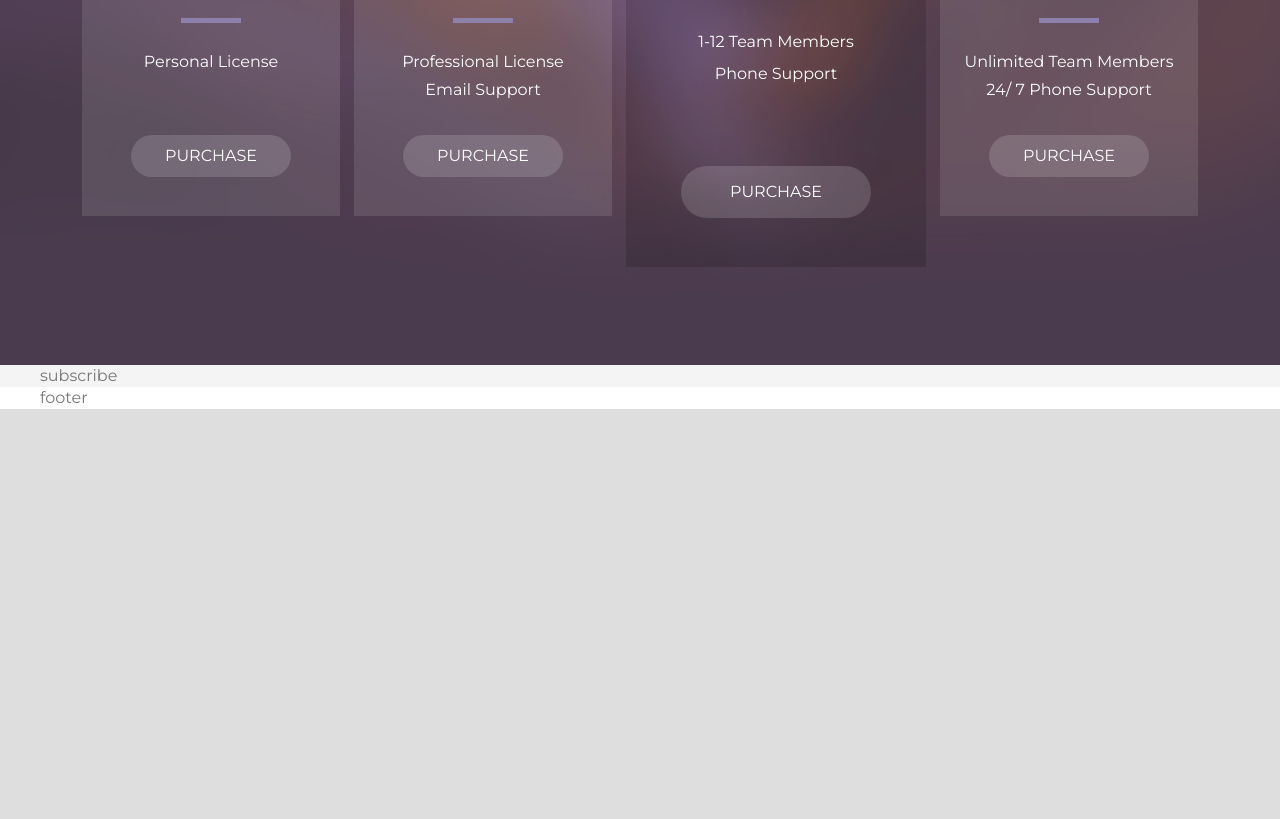
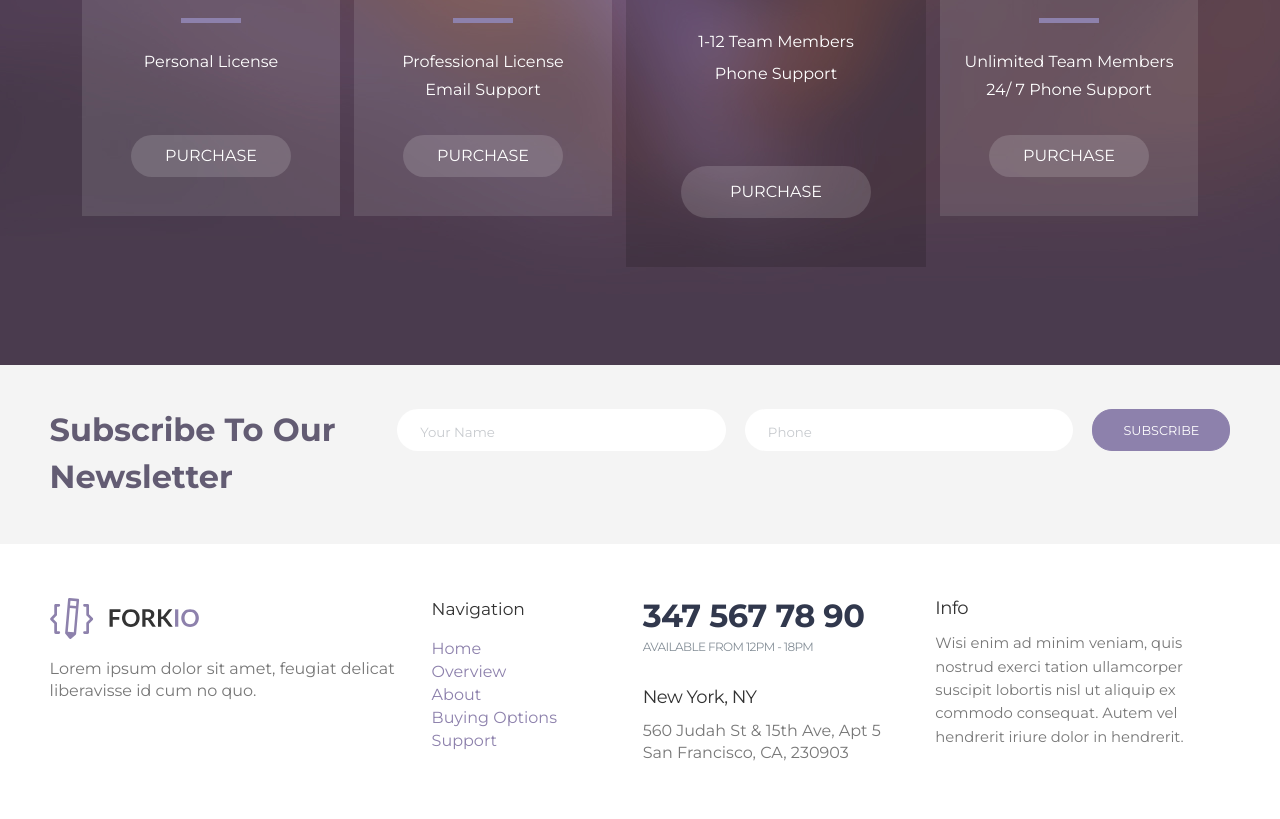
Before and after one commit to gen-a/step-project-forkio, a website: page src/index.html in a window 1280 px wide. Shown: the part 3784-4603 px from the top of the page. Before the commit the page ends 4193 px from the top, so only its background shows below. Drawn offline with Linux system fonts and the light colour scheme; files that its build step writes are made by us from their sources; files whose address does not match are found by name.

Commit message:
SubscribeForm and Footer layout

```diff
--- a/gulp-tasks/compile-css.js
+++ b/gulp-tasks/compile-css.js
@@ -14,9 +14,9 @@ module.exports = function(options){
 
 			return stream(
 				gulp.src(options.src),
+                $.sass({sourceComments: 'map'}),
 				$.if(isDevelopment, $.sourcemaps.init()),
 				//$.cached(options.cacheName),
-				$.sass(),
 				$.autoprefixer({ browsers: autoprefixBrowsers }),
 				//$.remember(options.cacheName),
 				$.base64({
--- /dev/null
+++ b/src/components/Footer/Footer.scss
@@ -0,0 +1,146 @@
+.Footer {
+  box-sizing: border-box;
+  display: flex;
+  flex-wrap: wrap;
+  justify-content: space-between;
+  padding-top: 27px;
+
+  @include respond-to-screen(sm) {
+    padding: 27px 18px;
+  }
+  @include respond-to-screen(md) {
+    padding: 54px 0;
+  }
+  @include respond-to-screen(lg) {
+    padding: 54px 0;
+  }
+
+  &-About{
+    box-sizing: border-box;
+    margin-bottom: 29px;
+
+    @include respond-to-screen(md) {
+      flex: 0 0 46%;
+      margin:0 2% 82px 2%;
+
+    }
+    @include respond-to-screen(lg) {
+      flex: 0 0 29.93%;
+      margin:0 0.8%;
+
+    }
+  }
+
+  &-Logo {
+
+    display: block;
+    height: 41px;
+    margin-bottom: 19px;
+    overflow: hidden;
+
+    &Img {
+      @include respond-to-screen(xs) {
+        position: relative;
+        left: -56px;
+      }
+    }
+  }
+
+  &-Navigation {
+    box-sizing: border-box;
+    margin-bottom: 28px;
+
+    @include respond-to-screen(md) {
+      flex: 0 0 46%;
+      margin:0 2%;
+
+    }
+
+    @include respond-to-screen(lg) {
+      flex: 0 0 15.69%;
+      margin:0 0.8%;
+
+    }
+
+    &Title {
+      color: #323232;
+      font-size: 1.07em;
+      line-height: 1.25em;
+      margin-bottom: 17px;
+    }
+    &Entries {
+
+    }
+    &Entry {
+      color: #8d81ac;
+      display: block;
+      line-height: 1.44em;
+    }
+  }
+
+  &-Contacts {
+    box-sizing: border-box;
+    margin-bottom: 32px;
+
+    @include respond-to-screen(md) {
+      flex: 0 0 46%;
+      margin:0 2%;
+    }
+    @include respond-to-screen(lg) {
+      flex: 0 0 22.49%;
+      margin:0 0.8%;
+
+    }
+    &Phone {
+      color: #31384d;
+      font-size: 2em;
+      font-weight: 700;
+      letter-spacing: -0.5px;
+      line-height: 1.125em;
+      margin-bottom: 6px;
+
+      &Notice {
+        color: #848e97;
+        font-size: .75em;
+        letter-spacing: -0.6px;
+        line-height: 1.125em;
+        margin-bottom: 33px;
+      }
+    }
+    &City {
+      color: #323232;
+      font-size: 1.125em;
+      letter-spacing: -0.5px;
+      line-height: 1.125em;
+      margin-bottom: 13px;
+    }
+    &Address {
+      line-height: 1.4em;
+    }
+  }
+
+  &-Info {
+    box-sizing: border-box;
+    margin-bottom: 10px;
+
+    @include respond-to-screen(md) {
+      margin:0 2%;
+      flex: 0 0 46%;
+    }
+    @include respond-to-screen(lg) {
+      margin:0 0.8%;
+      flex: 0 0 24.59%;
+    }
+    &Title {
+      color: #323232;
+      font-size: 1.125em;
+      letter-spacing: -0.5px;
+      line-height: 1.125em;
+      margin-bottom: 14px;
+    }
+    &Text {
+      font-size: .925em;
+      line-height: 1.575em;
+    }
+  }
+}
--- a/src/components/Page/Page.scss
+++ b/src/components/Page/Page.scss
@@ -7,9 +7,11 @@
 '../FeedbackCard/FeedbackCard',
 '../SocialButtons/SocialButtons',
 '../PeopleTalking/PeopleTalking',
-        '../SubscriptionPricing/SubscriptionPricing';
+'../SubscriptionPricing/SubscriptionPricing',
+'../Subscribe/Subscribe',
+'../Footer/Footer';
 
-.Page{
+.Page {
   overflow: hidden;
-	background:white;
+  background: white;
 }
--- a/src/components/PeopleTalking/PeopleTalking.scss
+++ b/src/components/PeopleTalking/PeopleTalking.scss
@@ -68,11 +68,8 @@
     margin-bottom: 22px;
 
     @include respond-to-screen(md,lg) {
-      flex-basis: 300px;
-      flex-grow: 0;
-      flex-shrink: 0;
+      flex: 0 0 300px;
       margin: 0 auto 36px auto;
-      width:300px;
     }
 
     @include respond-to-screen(lg) {
--- /dev/null
+++ b/src/components/Subscribe/Subscribe.scss
@@ -0,0 +1,108 @@
+.Subscribe {
+
+  padding: 17px 0 20px 0;
+
+  @include respond-to-screen(sm) {
+    padding: 36px 0 35px 0;
+  }
+  @include respond-to-screen(md) {
+    padding: 7px 0 20px 0;
+  }
+  @include respond-to-screen(lg) {
+    padding: 34px 0 36px 0;
+  }
+
+  &-Title {
+    color: #635c73;
+    font-family: $font-family-monserrat;
+    font-size: 1.5em;
+    font-weight: bold;
+    letter-spacing: 0;
+    line-height: 1.45em;
+    margin-bottom: 23px;
+    padding: 0.25em 0;
+    text-align: center;
+
+    @include respond-to-screen(sm) {
+      font-size: 1.75em;
+      line-height: 1.45em;
+      margin-bottom: 33px;
+    }
+    @include respond-to-screen(md) {
+      flex: 1 1 100%;
+      font-size: 2em;
+      line-height: 1.45em;
+      margin-bottom: 0;
+    }
+    @include respond-to-screen(lg) {
+      flex:1 1 27%;
+      font-size: 2em;
+      line-height: 1.45em;
+      margin: 0 0.8%;
+      text-align:left;
+    }
+  }
+  &-Form {
+    align-items: flex-start;
+    align-content: flex-start;
+    flex-wrap: wrap;
+    display:flex;
+    justify-content: space-between;
+    margin-top: 0;
+    width:100%;
+
+    &Input {
+      background: white;
+      border: 0;
+      border-radius: 21px;
+      box-sizing: border-box;
+      display: block;
+      height: 42px;
+      outline: none;
+      padding: 5px 23px 0 23px;
+      margin: 14px auto;
+      width: 100%;
+
+      &::placeholder {
+        font-family: $font-family-monserrat;
+        color: #c8cbcf;
+      }
+
+      @include respond-to-screen(sm) {
+        max-width: 300px;
+      }
+
+      @include respond-to-screen(md) {
+        flex: 1 146%;
+        margin:10px 2%;
+      }
+      @include respond-to-screen(lg) {
+        flex: 1 1 27%;
+        margin:10px 0.8%;
+      }
+
+
+    }
+    &Button {
+      display: block;
+      margin: 23px auto;
+      font-size: 0.8em;
+      font-weight: normal;
+      height:42px;
+      padding:0 30px;
+      text-transform: uppercase;
+
+      @include respond-to-screen(sm) {
+        margin: 15px auto;
+      }
+      @include respond-to-screen(md) {
+        margin: 14px auto;
+        flex: 0 0 auto;
+      }
+      @include respond-to-screen(lg) {
+        flex:0 0 11%;
+        margin: 10px 0.8%;
+      }
+    }
+  }
+}
--- a/src/components/SubscriptionPricing/SubscriptionPricing.scss
+++ b/src/components/SubscriptionPricing/SubscriptionPricing.scss
@@ -1,20 +1,16 @@
 .SubscriptionPricing {
 
   background: #4b3b4e url(../img/subscription-pricing-background.jpg) 50% 50% no-repeat;
-  padding-bottom: 93px;
-  padding-top: 41px;
+  padding: 41px 0 93px 0;
 
   @include respond-to-screen(sm) {
-    padding-bottom: 96px;
-    padding-top: 55px;
+    padding: 55px 0 96px 0;
   }
   @include respond-to-screen(md) {
-    padding-bottom: 101px;
-    padding-top: 46px;
+    padding: 46px 0 46px 0;
   }
   @include respond-to-screen(lg) {
-    padding-bottom: 91px;
-    padding-top: 39px;
+    padding: 39px 0 91px 0;
   }
 
   &-Title {
@@ -22,7 +18,7 @@
     font-family: $font-family-monserrat;
     font-size: 1.7em;
     font-weight: bold;
-    letter-spacing: 0px;
+    letter-spacing: 0;
     line-height: 1.5em;
     margin-bottom: 33px;
     padding: 0.25em 0;
@@ -57,6 +53,13 @@
     flex-wrap: wrap;
     justify-content: center;
 
+    @include respond-to-screen(lg) {
+      flex-wrap: nowrap;
+    }
+    @include respond-to-screen(md) {
+      margin:0 auto;
+      max-width:700px;
+    }
   }
   &-Card {
 
@@ -175,7 +178,7 @@
       }
 
       @include respond-to-screen(md) {
-        margin:7px 0;
+        margin:35px 0;
       }
       @include respond-to-screen(lg) {
         margin: 7px 7px;
--- a/src/index.html
+++ b/src/index.html
@@ -406,11 +406,12 @@
             </div>
             <div class="PeopleTalking-Notice">
                 <div class="PeopleTalking-NoticeText">
-                    Duis lobortis arcu sed arcu tincidunt feugiat. Nulla nisi mauris, facilisis vitae aliquet id, imperdiet
+                    Duis lobortis arcu sed arcu tincidunt feugiat. Nulla nisi mauris, facilisis vitae aliquet id,
+                    imperdiet
                     quis nibh. Donec eget elit eu libero tincidunt consequat nec elementum orci. Cum sociis natoque
                     penatibus et magnis dis parturient montes, nascetur ridiculus mus.
                 </div>
-                <div  class="PeopleTalking-NoticeSeparator"></div>
+                <div class="PeopleTalking-NoticeSeparator"></div>
             </div>
 
         </div>
@@ -464,7 +465,6 @@
                 </div>
 
 
-
                 <div class="SubscriptionPricing-Card SubscriptionPricing-Card_isFeatured">
 
                     <div class="SubscriptionPricing-CardTitle">
@@ -512,14 +512,72 @@
             </div>
         </div>
     </div>
-    <div class="Section Section_background_light">
+    <div class="Section Section_background_light Subscribe">
         <div class="Page-ContentContainer">
-            subscribe
+            <div class="Subscribe-Form">
+                <div class="Subscribe-Title">
+                    Subscribe To Our Newsletter
+                </div>
+                <input placeholder="Your Name" class="Subscribe-FormInput"/>
+                <input placeholder="Phone" class="Subscribe-FormInput"/>
+                <button class="Subscribe-FormButton Button">
+                    Subscribe
+                </button>
+            </div>
         </div>
     </div>
     <div class="Section Section_background_lightest">
         <div class="Page-ContentContainer">
-            footer
+            <div class="Footer">
+                <div class="Footer-About">
+                    <div class="Footer-Logo">
+                        <img src="img/logo_colored.svg" width="149" height="41" class="Footer-LogoImg"/>
+                    </div>
+                    <div class="Footer-Text">
+                        Lorem ipsum dolor sit amet, feugiat delicat liberavisse id cum no quo.
+                    </div>
+                </div>
+                <div class="Footer-Navigation">
+                    <div class="Footer-NavigationTitle">
+                        Navigation
+                    </div>
+                    <nav class="Footer-NavigationEntries">
+                        <a class="Footer-NavigationEntry">Home</a>
+                        <a class="Footer-NavigationEntry">Overview</a>
+                        <a class="Footer-NavigationEntry">About</a>
+                        <a class="Footer-NavigationEntry">Buying Options</a>
+                        <a class="Footer-NavigationEntry">Support</a>
+                    </nav>
+
+                </div>
+                <div class="Footer-Contacts">
+                    <div class="Footer-ContactsPhone">
+                        347 567 78 90
+                    </div>
+                    <div class="Footer-ContactsPhoneNotice">
+                        AVAILABLE FROM 12PM - 18PM
+                    </div>
+                    <div class="Footer-ContactsCity">
+                        New York, NY
+                    </div>
+                    <div class="Footer-ContactsAddress">
+                        560 Judah St & 15th Ave, Apt 5<br/>
+                        San Francisco, CA, 230903
+                    </div>
+
+                </div>
+                <div class="Footer-Info">
+                    <div class="Footer-InfoTitle">
+                        Info
+                    </div>
+                    <div class="Footer-InfoText">
+                        Wisi enim ad minim veniam, quis nostrud exerci tation ullamcorper suscipit lobortis nisl ut
+                        aliquip
+                        ex commodo consequat. Autem vel hendrerit iriure dolor in hendrerit.
+
+                    </div>
+                </div>
+            </div>
         </div>
     </div>
 </div>
```
Also changed, not shown: dist/css/styles.min.css, dist/index.html, 1 other file. Lines whose indentation alone changed are shown as unchanged.
